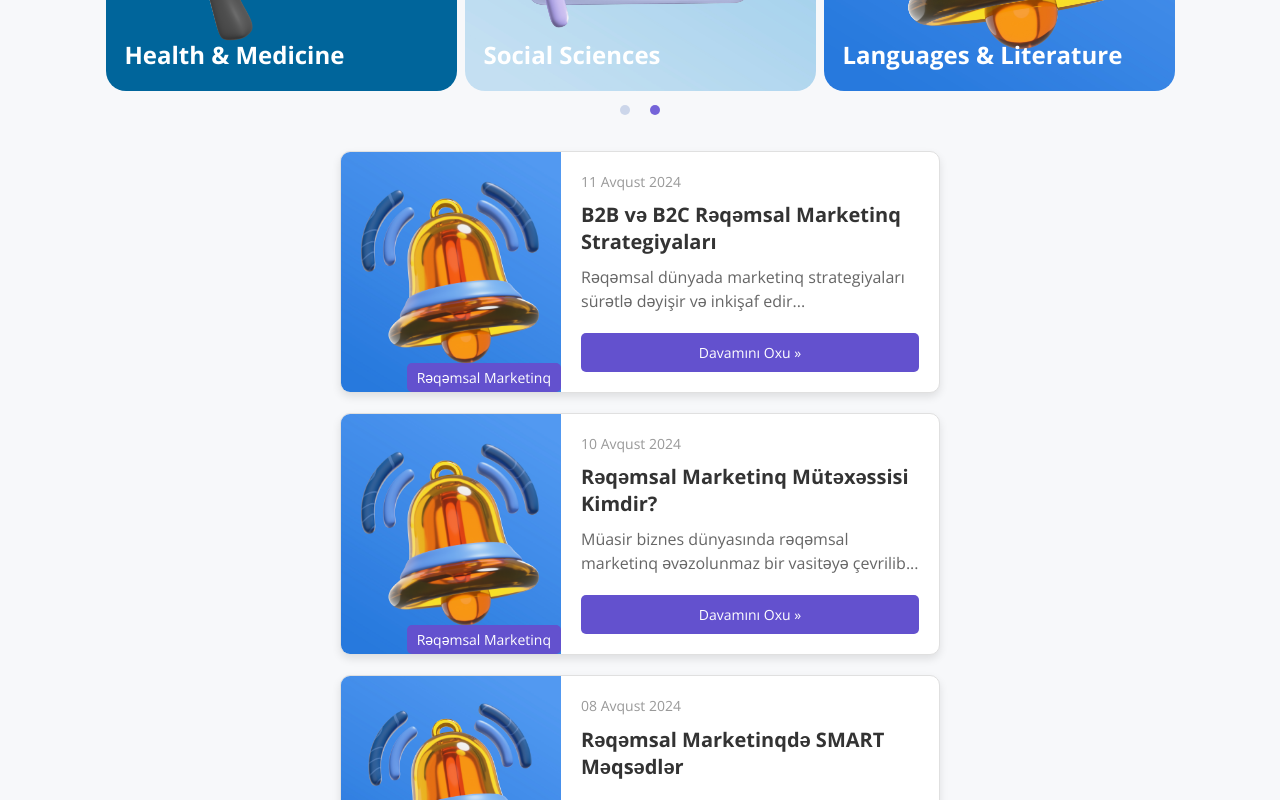
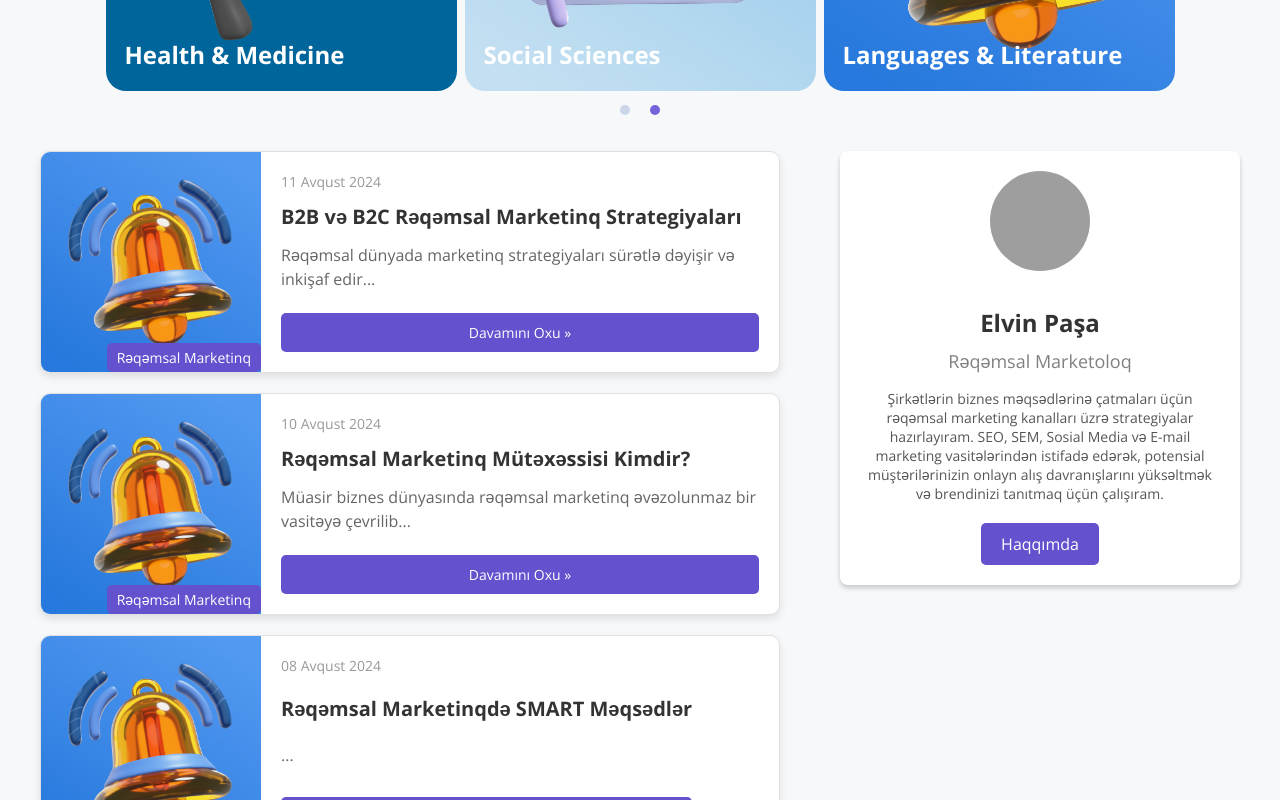
Before and after one commit to mlalayev/AdHoven, a React (Vite) app: page / in a window 1280 px wide. Shown: the part 840-1640 px from the top of the page. Built offline with nearby package versions, Linux system fonts and the light colour scheme; no server answers; grey boxes are pictures that could not be loaded.

Commit message:
my commit

```diff
--- a/src/Components/MainPage/MainPage-News/News.css
+++ b/src/Components/MainPage/MainPage-News/News.css
@@ -9,7 +9,7 @@ body {
 
 /* Container for the articles */
 .article-container {
-  max-width: 600px;
+  max-width: 740px;
   margin: 20px auto;
 }
 
--- /dev/null
+++ b/src/Components/MainPage/MainPage-Profile/Profile.css
@@ -0,0 +1,50 @@
+.card {
+    max-width: 400px;
+    margin: auto;
+    padding: 20px;
+    text-align: center;
+    box-shadow: 0px 3px 5px rgba(0, 0, 0, 0.2);
+    border-radius: 8px;
+    background-color: white;
+    margin-top: 20px;
+}
+
+.avatar {
+    width: 100px;
+    height: 100px;
+    border-radius: 50%;
+    object-fit: cover;
+    margin-bottom: 20px;
+}
+
+h2 {
+    font-size: 24px;
+    margin: 10px 0;
+}
+
+.title {
+    font-size: 18px;
+    color: gray;
+    margin-bottom: 16px;
+}
+
+.description {
+    font-size: 14px;
+    color: #555;
+    margin-bottom: 20px;
+}
+
+.button {
+    padding: 10px 20px;
+    background-color: #6351CE;
+    color: white;
+    border: none;
+    border-radius: 5px;
+    cursor: pointer;
+    font-size: 16px;
+    transition: background-color 0.3s;
+}
+
+.button:hover {
+    background-color: #4a39a7;
+}
--- /dev/null
+++ b/src/Components/MainPage/MainPage-Profile/Profile.tsx
@@ -0,0 +1,24 @@
+import React from 'react';
+import './Profile.css';
+
+const Profile: React.FC = () => {
+    return (
+        <div className="card">
+            <img
+                src="/path-to-image/image.png"
+                alt="Elvin Paşa"
+                className="avatar"
+            />
+            <h2>Elvin Paşa</h2>
+            <p className="title">Rəqəmsal Marketoloq</p>
+            <p className="description">
+                Şirkətlərin biznes məqsədlərinə çatmaları üçün rəqəmsal marketing kanalları üzrə strategiyalar hazırlayıram.
+                SEO, SEM, Sosial Media və E-mail marketing vasitələrindən istifadə edərək, potensial müştərilərinizin onlayn
+                alış davranışlarını yüksəltmək və brendinizi tanıtmaq üçün çalışıram.
+            </p>
+            <button className="button">Haqqımda</button>
+        </div>
+    );
+}
+
+export default Profile;
--- a/src/Components/MainPage/MainPage.css
+++ b/src/Components/MainPage/MainPage.css
@@ -38,5 +38,8 @@ body{
 
 .sectionthird{
     display: flex;
-    justify-content: flex-start !important;
+    margin: auto;
+    justify-content: space-between;
+    max-width: 1200px;
+    /* justify-content: flex-start !important; */
 }
--- a/src/Components/MainPage/MainPage.tsx
+++ b/src/Components/MainPage/MainPage.tsx
@@ -5,6 +5,7 @@ import React, { useEffect, useState } from 'react'
 import ImageSlider from '../Imageslider/Imageslider.jsx';
 import Faq from './MainPage-FAQ/FAQ.js';
 import News from './MainPage-News/News.js';
+import Profile from './MainPage-Profile/Profile.js';
 
 function MainPage() {
 
@@ -38,7 +39,6 @@ function MainPage() {
       <section
         style={{
           display: 'flex',
-          flexDirection: 'column',
         }}
         className="sectionthird">
         <div className="sectionthird-leftpart">
@@ -46,7 +46,7 @@ function MainPage() {
           <Faq />
         </div>
         <div className="sectionthird-rightpart">
-
+          <Profile />
         </div>
       </section>
     </div>
```
